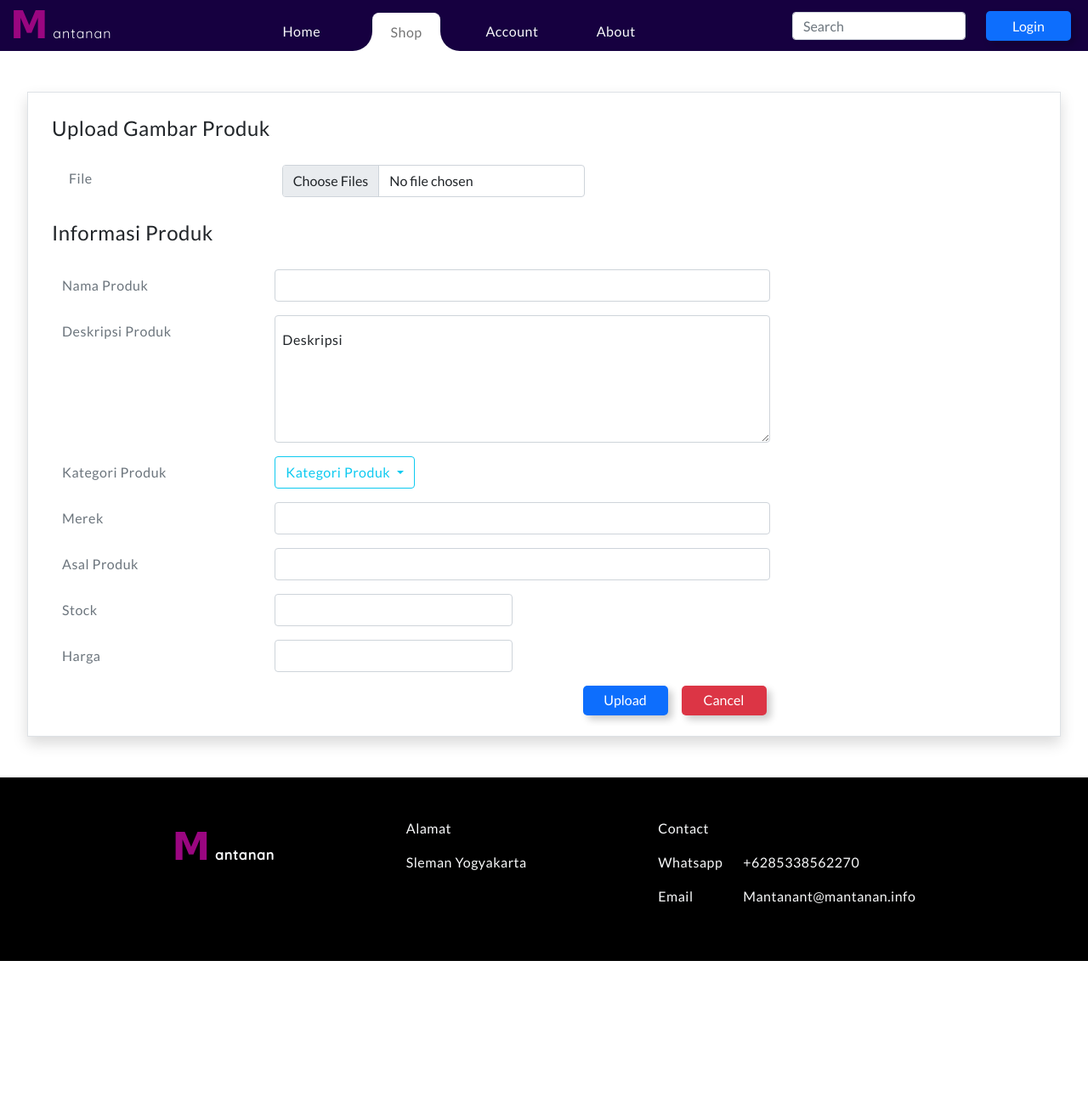
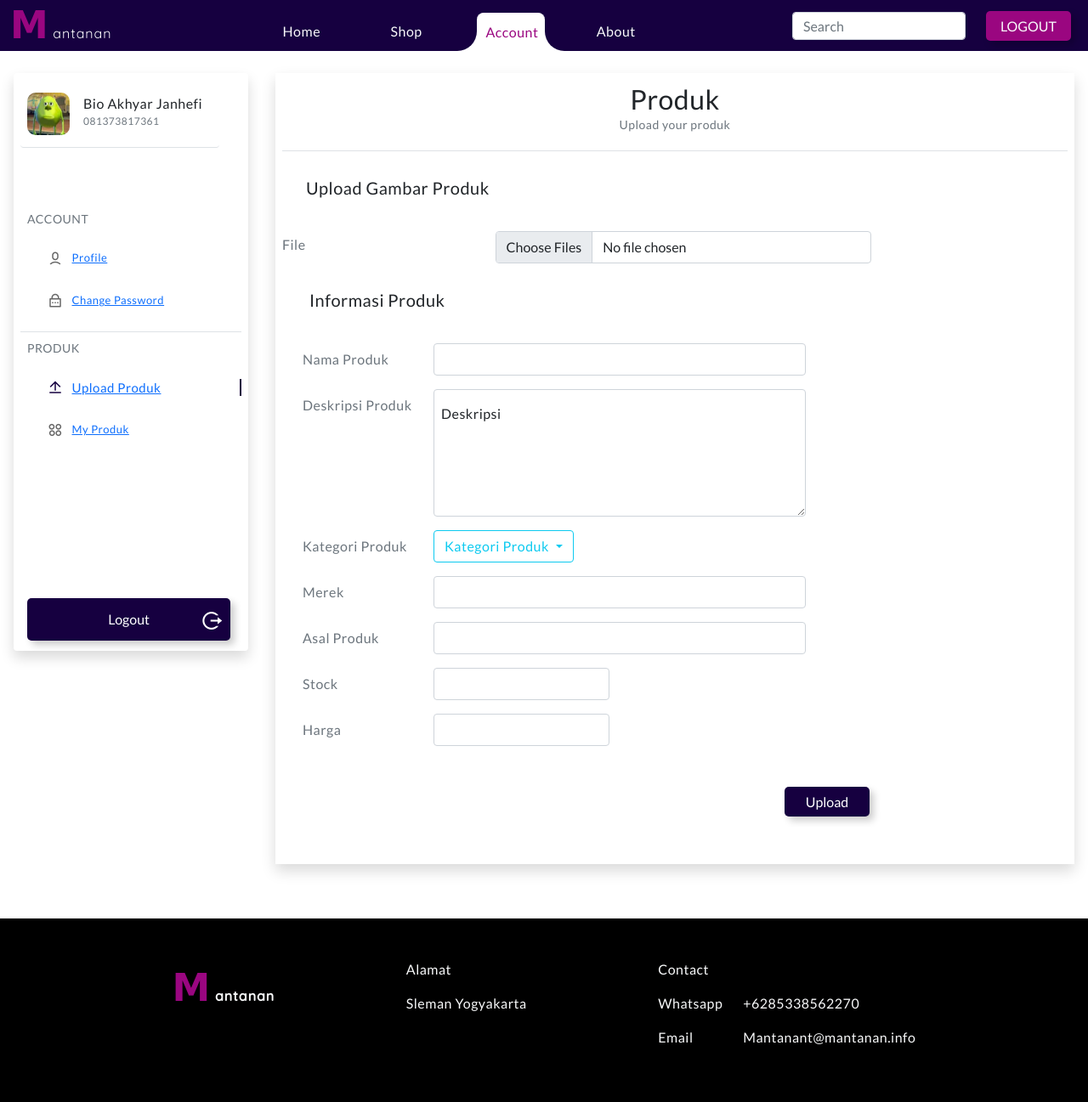
Before and after one commit to rbjanhefi/Mantanan, a PHP site: page /view/postProduk.php in a window 1280 px wide. Shown: the whole page at 85% size. Before the commit the page ends 1131 px from the top, so only its background shows below. Run offline with PHP 8.4, Linux system fonts and the light colour scheme; some libraries are stand-ins or nearby versions; some web fonts are replaced.

Commit message:
Update postProduk.php

```diff
--- a/view/postProduk.php
+++ b/view/postProduk.php
@@ -7,48 +7,139 @@
     <meta name="viewport" content="width=device-width, initial-scale=1">
 
     <!-- Bootstrap CSS -->
+    <link href="https://cdn.jsdelivr.net/npm/remixicon@2.5.0/fonts/remixicon.css" rel="stylesheet">
     <link href="https://cdn.jsdelivr.net/npm/bootstrap@5.1.3/dist/css/bootstrap.min.css" rel="stylesheet" integrity="sha384-1BmE4kWBq78iYhFldvKuhfTAU6auU8tT94WrHftjDbrCEXSU1oBoqyl2QvZ6jIW3" crossorigin="anonymous">
-    <link rel="stylesheet" href="../css/postProduk.css">
-    <link rel="stylesheet" href="../css/active.css">
-    <link rel="stylesheet" href="../css/navbar.css">
-    <link rel="stylesheet" href="../css/button.css">
-    <link rel="stylesheet" href="../css/font.css">
+    <link rel="stylesheet" href="./css/postProduk.css">
+    <link rel="stylesheet" href="./css/active.css">
+    <link rel="stylesheet" href="./css/navbar.css">
+    <link rel="stylesheet" href="./css/button.css">
+    <link rel="stylesheet" href="./css/font.css">
+    <link rel="stylesheet" href="./css/profile.css">
     <title>Hello, world!</title>
 </head>
 
 <body>
-    <?php include "./navbar.php" ?>
-    <section class="UploadProduk border mt-5 m-auto  shadow">
+<header class="sticky-top">
+        <div class="nav-main ">
+            <nav class="navbar  navbar-expand navbar-light">
+                <div class="container-fluid">
+                    <a class="navbar-brand" href="#">
+                        <span class="logo">M</span><span class="antanan text-light fs-6" >antanan</span>
+                    </a>
+                    <div class="collapse navbar-collapse text-light" id="navbarText">
+                        <ul class="navbar-nav mx-auto d-flex justify-content-between w-25 me-auto">
+                            <li class="nav-item">
+                                <a class="nav-link text-light" aria-current="page" href="#">Home</a>
+                            </li>
+                            <li class="nav-item">
+                                <a class="nav-link text-light" href="#">Shop</a>
+                            </li>
+                            <li class="nav-item activee">
+                                <a class="nav-link box text-activee" href="#">Account</a>
+                            </li>
+                            <li class="nav-item">
+                                <a class="nav-link text-light" href="#">About</a>
+                            </li>
+                        </ul>
+                        <form class="d-flex me-3">
+                            <input class="form-control me-2 h-50" type="search" placeholder="Search" aria-label="Search">
+                        </form>
+                        <span class="navbar-text">
+                            <button class="Cbtn btn me-2 text-light" type="button" style="background-color: #9A0680;">
+                                <a href="../../model/log_out.php" class="text-light" style="text-decoration: none; color:white;">LOGOUT</a>
+                            </button>
+                        </span>
+                    </div>
+                </div>
+            </nav>
+            <div style="background-color: white; border:none; height:10px ; width:100%"></div>
+        </div>
+    </header>
+    <main class="d-flex m-0">
+        <section class="sideNav  d-flex flex-column justify-content-between shadow rounded  m-3 p-2">
+            <div class="profile border-bottom rounded d-flex align-items-center p-2">
+                <div class="profile_img">
+                    <img src="../asset/img/profile.jpg" alt="">
+                </div>
+                <div class="detail ms-3 h-75 d-flex flex-column">
+                    <p class="m-0">Bio Akhyar Janhefi</p>
+                    <p class="text-muted">081373817361</p>
+                </div>
+            </div>
+            <div class="navigasi">
+                <div class="account border-bottom">
+                    <div class="title m-2 text-muted">
+                        <p>ACCOUNT</p>
+                    </div>
+                    <ul>
+                        <li >
+                            <i class="ri-user-6-line"></i>
+                            <a href="./profile.php">Profile</a>
+                        </li>
+                        <li>
+                            <i class="ri-lock-password-line"></i>
+                            <a href="./password.php">Change Password</a>
+                        </li>
+                    </ul>
+                </div>
+                <div class="product">
+                    <div class="title m-2 text-muted">
+                        <p>PRODUK</p>
+                    </div>
+                    <ul>
+                        <li class="activeSideNav">
+                            <i class="ri-upload-line"></i>
+                            <a href="./postProduk.php">Upload Produk</a>
+                        </li>
+                        <li>
+                            <i class="ri-apps-2-line"></i>
+                            <a href="./myProduk.php">My Produk</a>
+                        </li>
+                    </ul>
+                </div>
+            </div>
+            <div class="logout ms-2 mb-1">
+                <button class="Cbtn">Logout
+                    <i class="ri-logout-circle-r-line"></i>
+                </button>
+            </div>
+        </section>
+        <section class="content shadow m-3 p-2">
+            <div class="title border-bottom p-1 d-flex flex-column align-items-center">
+                <h2 class="mb-0">Produk</h2>
+                <p class="text-muted">Upload your produk</p>
+            </div>
+            <form action="">
                 <div class="imageProduk">
                     <div class="judul p-1  ms-4 mt-4 mb-3">
-                <h4>Upload Gambar Produk</h4>
+                        <p class="fs-5">Upload Gambar Produk</p>
                     </div>
-            <div class="d-flex w-50 ms-5">
+                    <div class="d-flex w-75">
                         <label for="formFileMultiple" class="form-label text-muted mt-1">File</label>
                         <input class="form-control left" type="file" id="formFileMultiple" multiple>
                     </div>
                 </div>
                 <div class="InformasiProduk">
-            <div class="judul p-1 ms-4 mt-4">
-                <h4>Informasi Produk</h4>
+                    <div class="judul p-1 ms-4 mt-4 mb-3">
+                        <p class="fs-5 ms-1">Informasi Produk</p>
                     </div>
-            <form class="ms-4 mt-3">
+                    <div class="ms-4 mt-3">
                         <div class="row mb-3">
-                    <label for="inputEmail3" class="col-sm-2 col-form-label text-muted fs-6 ms-3 text-muted fs-6">Nama Produk</label>
-                    <div class="col-sm-10 w-50 ms-5">
+                            <label for="inputEmail3" class="col-sm-2 col-form-label text-muted   text-muted">Nama Produk</label>
+                            <div class="col-sm-10 w-50 ">
                                 <input type="text" class="form-control" id="inputEmail3">
                             </div>
                         </div>
                         <div class="row mb-3">
-                    <label for="inputPassword3" class="col-sm-2 col-form-label text-muted fs-6 ms-3">Deskripsi Produk</label>
-                    <div class="form-floating w-50 ms-5">
+                            <label for="inputPassword3" class="col-sm-2 col-form-label text-muted  ">Deskripsi Produk</label>
+                            <div class="form-floating w-50 ">
                                 <textarea class="form-control" placeholder="Deskripsi Produk" id="floatingTextarea2" style="height: 150px"></textarea>
                                 <label for="floatingTextarea2" class="ms-2">Deskripsi</label>
                             </div>
                         </div>
                         <div class="row mb-3  ">
-                    <label for="inputPassword3" class="col-sm-2 col-form-label text-muted fs-6 ms-3">Kategori Produk</label>
-                    <div class="dropdown w-50 ms-5">
+                            <label for="inputPassword3" class="col-sm-2 col-form-label text-muted  ">Kategori Produk</label>
+                            <div class="dropdown w-50 ">
                                 <a class="btn btn-outline-info dropdown-toggle" href="#" role="button" id="dropdownMenuLink" data-bs-toggle="dropdown" aria-expanded="false">
                                     Kategori Produk
                                 </a>
@@ -61,36 +152,38 @@
                             </div>
                         </div>
                         <div class="row mb-3">
-                    <label for="inputEmail3" class="col-sm-2 col-form-label text-muted fs-6 ms-3">Merek</label>
-                    <div class="col-sm-10 w-50 ms-5">
+                            <label for="inputEmail3" class="col-sm-2 col-form-label text-muted  ">Merek</label>
+                            <div class="col-sm-10 w-50 ">
                                 <input type="text" class="form-control" id="inputEmail3">
                             </div>
                         </div>
                         <div class="row mb-3">
-                    <label for="inputEmail3" class="col-sm-2 col-form-label text-muted fs-6 ms-3">Asal Produk</label>
-                    <div class="col-sm-10 w-50 ms-5">
+                            <label for="inputEmail3" class="col-sm-2 col-form-label text-muted  ">Asal Produk</label>
+                            <div class="col-sm-10 w-50 ">
                                 <input type="text" class="form-control" id="inputEmail3">
                             </div>
                         </div>
                         <div class="row mb-3">
-                    <label for="inputEmail3" class="col-sm-2 col-form-label text-muted fs-6 ms-3">Stock</label>
-                    <div class="col-sm-10 w-25 ms-5">
+                            <label for="inputEmail3" class="col-sm-2 col-form-label text-muted  ">Stock</label>
+                            <div class="col-sm-10 w-25 ">
                                 <input type="number" class="form-control" id="inputEmail3">
                             </div>
                         </div>
                         <div class="row mb-3">
-                    <label for="inputEmail3" class="col-sm-2 col-form-label text-muted fs-6 ms-3">Harga</label>
-                    <div class="col-sm-10 w-25 ms-5">
+                            <label for="inputEmail3" class="col-sm-2 col-form-label text-muted  ">Harga</label>
+                            <div class="col-sm-10 w-25 ">
                                 <input type="number" class="form-control" id="inputEmail3">
                             </div>
                         </div>
-                <div class="d-grid gap-2 w-75 mb-4  d-md-flex justify-content-md-end">
-                    <button class="Cbtn btn-primary me-md-2" type="button">Upload</button>
-                    <button class="Cbtn btn-danger me-5" type="button">Cancel</button>
+                        <div class="d-grid gap-2 w-75 mb-5 mt-5 d-md-flex justify-content-md-end">
+                            <input type="submit" class="Cbtn  btn-primary me-md-2" type="button" value="Upload">
+                        </div>
+                    </div>
                 </div>
             </form>
-        </div>
+
         </section>
+    </main>
     <?php include "./footer.php" ?>
     <script src="https://cdn.jsdelivr.net/npm/bootstrap@5.1.3/dist/js/bootstrap.bundle.min.js" integrity="sha384-ka7Sk0Gln4gmtz2MlQnikT1wXgYsOg+OMhuP+IlRH9sENBO0LRn5q+8nbTov4+1p" crossorigin="anonymous">
     </script>
```
Lines whose indentation alone changed are shown as unchanged.
